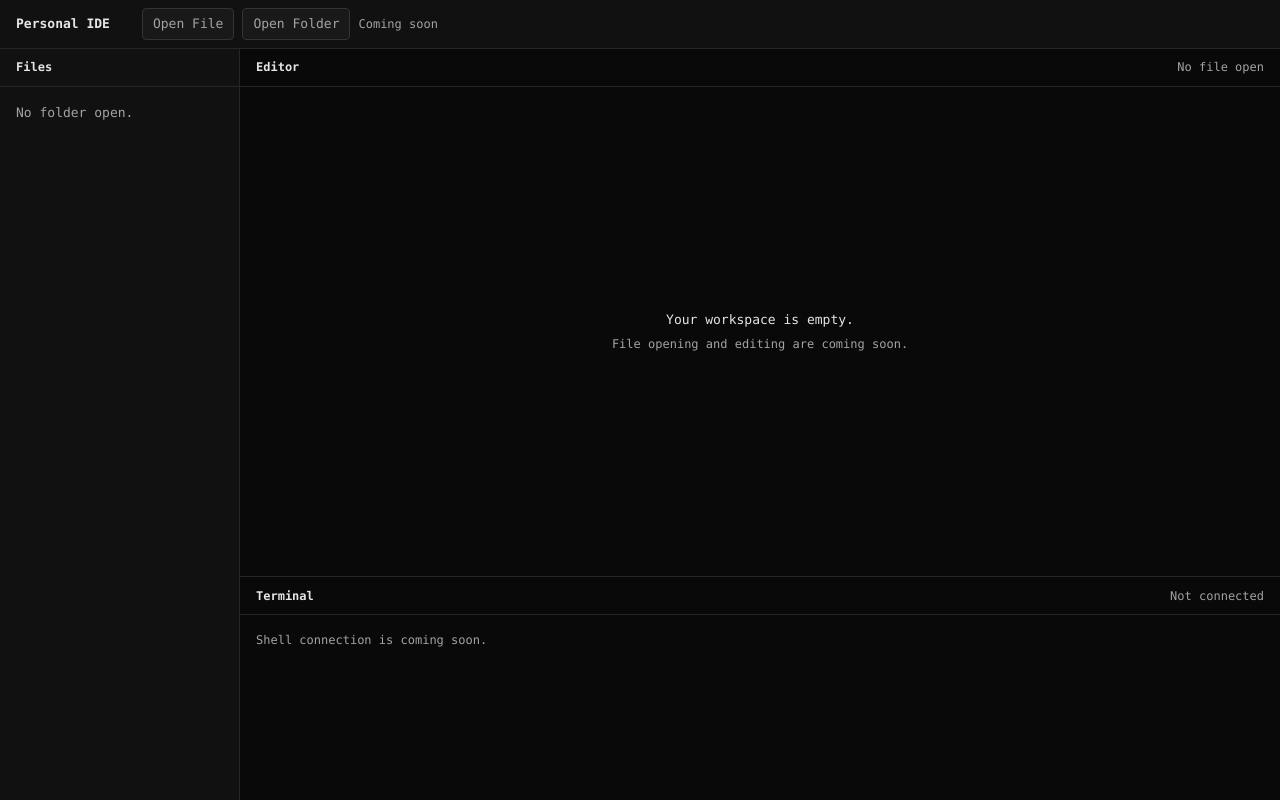
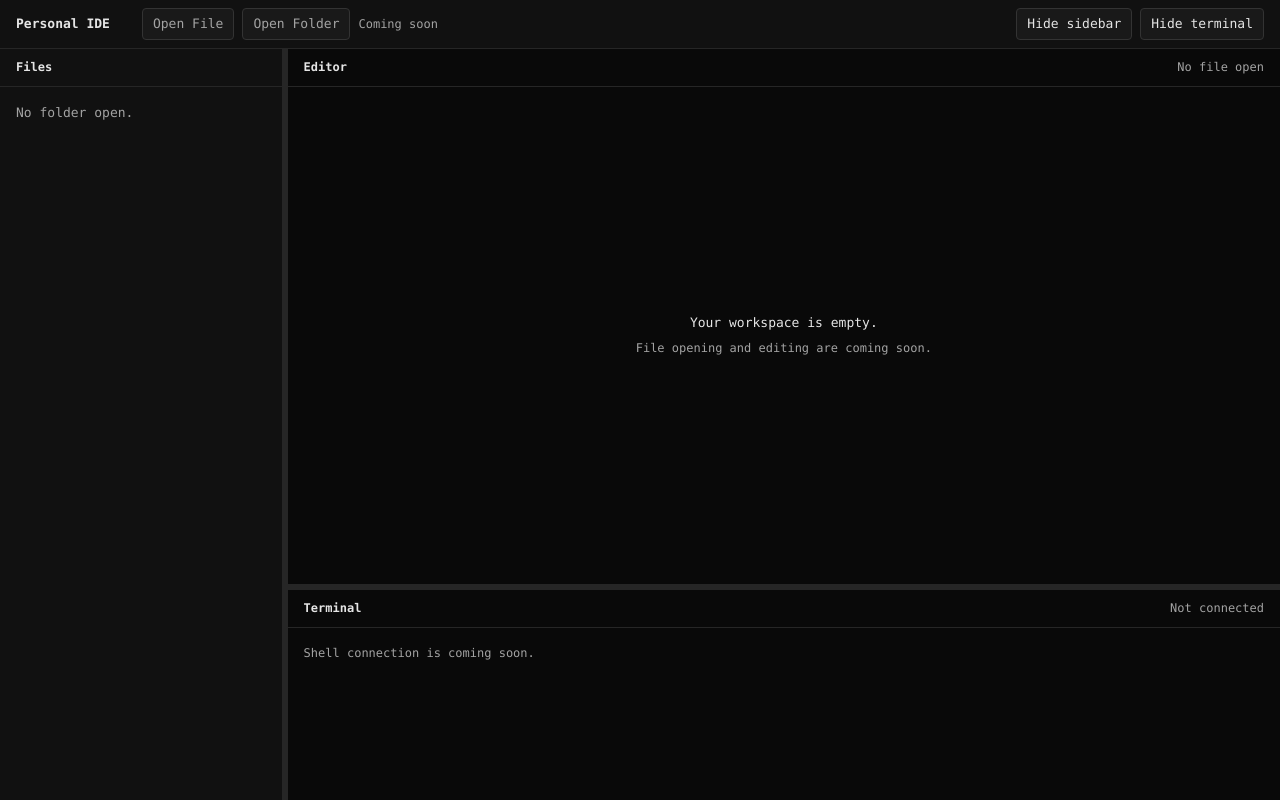
Before and after one commit to shiroshimazo/Sprig, a React (Vite) app: page / in a window 1280 px wide. Built offline with nearby package versions, Linux system fonts and the light colour scheme; a web font is replaced by a local one.

Commit message:
add panel resizing and visibility toggles

```diff
--- a/src/App.css
+++ b/src/App.css
@@ -72,19 +72,61 @@ p {
   font-weight: 600;
 }
 
-.file-actions {
+.file-actions,
+.panel-actions {
   display: flex;
   align-items: center;
   flex-wrap: wrap;
   gap: 8px;
 }
 
-.file-actions button {
+.file-actions button,
+.panel-actions button {
   padding: 5px 10px;
   border: 1px solid #333333;
   border-radius: 4px;
   color: var(--text-muted);
   background: var(--control);
+}
+
+.panel-actions {
+  margin-left: auto;
+}
+
+.panel-actions button {
+  color: var(--text);
+  cursor: pointer;
+}
+
+.panel-actions button:hover {
+  background: #303030;
+}
+
+.resize-handle {
+  background: var(--border);
+  touch-action: none;
+  user-select: none;
+}
+
+.resize-handle:hover,
+.resize-handle:focus-visible {
+  background: var(--text-muted);
+}
+
+.resize-handle:focus-visible {
+  outline-offset: -2px;
+}
+
+.resize-handle--vertical {
+  cursor: col-resize;
+}
+
+.resize-handle--horizontal {
+  cursor: row-resize;
+}
+
+[hidden] {
+  display: none !important;
 }
 
 .file-actions button:disabled {
@@ -99,20 +141,17 @@ p {
 
 .workspace {
   display: grid;
-  grid-template-columns: clamp(140px, 22vw, 240px) minmax(0, 1fr);
   min-height: 0;
 }
 
 .sidebar {
   min-width: 0;
   overflow: auto;
-  border-right: 1px solid var(--border);
   background: var(--surface);
 }
 
 .workbench {
   display: grid;
-  grid-template-rows: minmax(0, 1fr) clamp(100px, 28vh, 240px);
   min-width: 0;
   min-height: 0;
 }
@@ -165,7 +204,6 @@ p {
 }
 
 .terminal {
-  border-top: 1px solid var(--border);
   background: var(--background);
 }
 
@@ -174,10 +212,6 @@ p {
 }
 
 @media (max-width: 480px) {
-  .workspace {
-    grid-template-columns: 110px minmax(0, 1fr);
-  }
-
   .panel-header,
   .sidebar-empty,
   .terminal-empty {
--- a/src/App.tsx
+++ b/src/App.tsx
@@ -1,6 +1,12 @@
+import { useState } from "react";
+import ResizeHandle from "./ResizeHandle";
 import "./App.css";
 
 function App() {
+  const [sidebarVisible, setSidebarVisible] = useState(true);
+  const [terminalVisible, setTerminalVisible] = useState(true);
+  const [sidebarWidth, setSidebarWidth] = useState(22);
+  const [terminalHeight, setTerminalHeight] = useState(28);
   return (
     <div className="ide">
       <header className="toolbar">
@@ -10,17 +16,26 @@ function App() {
           <button disabled title="Folder opening is coming soon">Open Folder</button>
           <span className="toolbar-note">Coming soon</span>
         </div>
+        <div className="panel-actions" aria-label="Panel visibility">
+          <button aria-controls="files-panel" aria-expanded={sidebarVisible} onClick={() => setSidebarVisible(!sidebarVisible)}>
+            {sidebarVisible ? "Hide sidebar" : "Show sidebar"}
+          </button>
+          <button aria-controls="terminal-panel" aria-expanded={terminalVisible} onClick={() => setTerminalVisible(!terminalVisible)}>
+            {terminalVisible ? "Hide terminal" : "Show terminal"}
+          </button>
+        </div>
       </header>
 
-      <div className="workspace">
-        <aside className="sidebar" aria-labelledby="files-heading">
+      <div className="workspace" style={{ gridTemplateColumns: sidebarVisible ? `${sidebarWidth}% 6px minmax(0, 1fr)` : "minmax(0, 1fr)" }}>
+        <aside id="files-panel" className="sidebar" hidden={!sidebarVisible} aria-labelledby="files-heading">
           <div className="panel-header">
             <h2 id="files-heading">Files</h2>
           </div>
           <p className="sidebar-empty">No folder open.</p>
         </aside>
+        {sidebarVisible && <ResizeHandle panel="files-panel" label="Resize sidebar" orientation="vertical" value={sidebarWidth} onResize={setSidebarWidth} />}
 
-        <main className="workbench">
+        <main className="workbench" style={{ gridTemplateRows: terminalVisible ? `minmax(0, 1fr) 6px ${terminalHeight}%` : "minmax(0, 1fr)" }}>
           <section className="editor" aria-labelledby="editor-heading">
             <div className="panel-header">
               <h2 id="editor-heading">Editor</h2>
@@ -32,7 +47,8 @@ function App() {
             </div>
           </section>
 
-          <section className="terminal" aria-labelledby="terminal-heading">
+          {terminalVisible && <ResizeHandle panel="terminal-panel" label="Resize terminal" orientation="horizontal" value={terminalHeight} onResize={setTerminalHeight} />}
+          <section id="terminal-panel" className="terminal" hidden={!terminalVisible} aria-labelledby="terminal-heading">
             <div className="panel-header">
               <h2 id="terminal-heading">Terminal</h2>
               <span>Not connected</span>
--- /dev/null
+++ b/src/ResizeHandle.tsx
@@ -0,0 +1,67 @@
+import { useRef } from "react";
+
+type ResizeHandleProps = {
+  panel: string;
+  label: string;
+  orientation: "vertical" | "horizontal";
+  value: number;
+  onResize: (value: number) => void;
+};
+
+export default function ResizeHandle({ panel, label, orientation, value, onResize }: ResizeHandleProps) {
+  const drag = useRef<{ pointer: number; start: number; value: number; size: number } | null>(null);
+  const vertical = orientation === "vertical";
+  const min = 15;
+  const max = vertical ? 45 : 60;
+  const resize = (next: number) => onResize(Math.min(max, Math.max(min, next)));
+
+  return (
+    <div
+      className={`resize-handle resize-handle--${orientation}`}
+      role="separator"
+      tabIndex={0}
+      aria-label={label}
+      aria-controls={panel}
+      aria-orientation={orientation}
+      aria-valuemin={min}
+      aria-valuemax={max}
+      aria-valuenow={Math.round(value)}
+      aria-valuetext={`${Math.round(value)} percent`}
+      onPointerDown={(event) => {
+        if (event.button !== 0 || drag.current) return;
+        const bounds = event.currentTarget.parentElement!.getBoundingClientRect();
+        event.preventDefault();
+        event.currentTarget.focus();
+        event.currentTarget.setPointerCapture(event.pointerId);
+        drag.current = {
+          pointer: event.pointerId,
+          start: vertical ? event.clientX : event.clientY,
+          value,
+          size: vertical ? bounds.width : bounds.height,
+        };
+      }}
+      onPointerMove={(event) => {
+        const current = drag.current;
+        if (!current || current.pointer !== event.pointerId || current.size === 0) return;
+        const delta = (vertical ? event.clientX : event.clientY) - current.start;
+        resize(current.value + (delta / current.size) * 100 * (vertical ? 1 : -1));
+      }}
+      onPointerUp={(event) => {
+        if (drag.current?.pointer !== event.pointerId) return;
+        drag.current = null;
+        event.currentTarget.releasePointerCapture(event.pointerId);
+      }}
+      onPointerCancel={() => { drag.current = null; }}
+      onLostPointerCapture={() => { drag.current = null; }}
+      onKeyDown={(event) => {
+        const increase = vertical ? "ArrowRight" : "ArrowUp";
+        const decrease = vertical ? "ArrowLeft" : "ArrowDown";
+        if (![increase, decrease, "Home", "End"].includes(event.key)) return;
+        event.preventDefault();
+        if (event.key === "Home") resize(min);
+        else if (event.key === "End") resize(max);
+        else resize(value + (event.key === increase ? 2 : -2));
+      }}
+    />
+  );
+}
```
